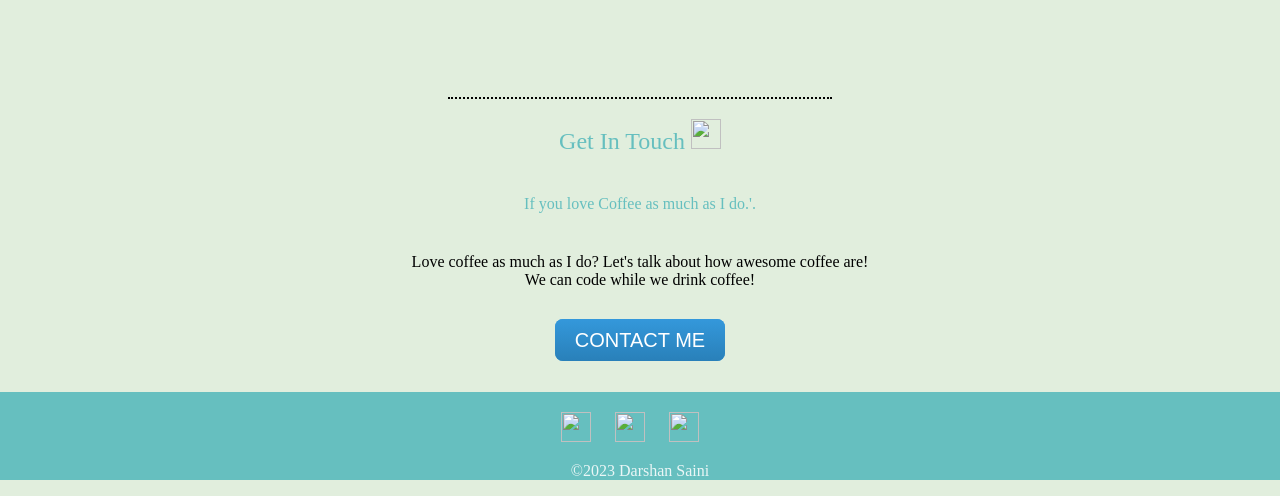
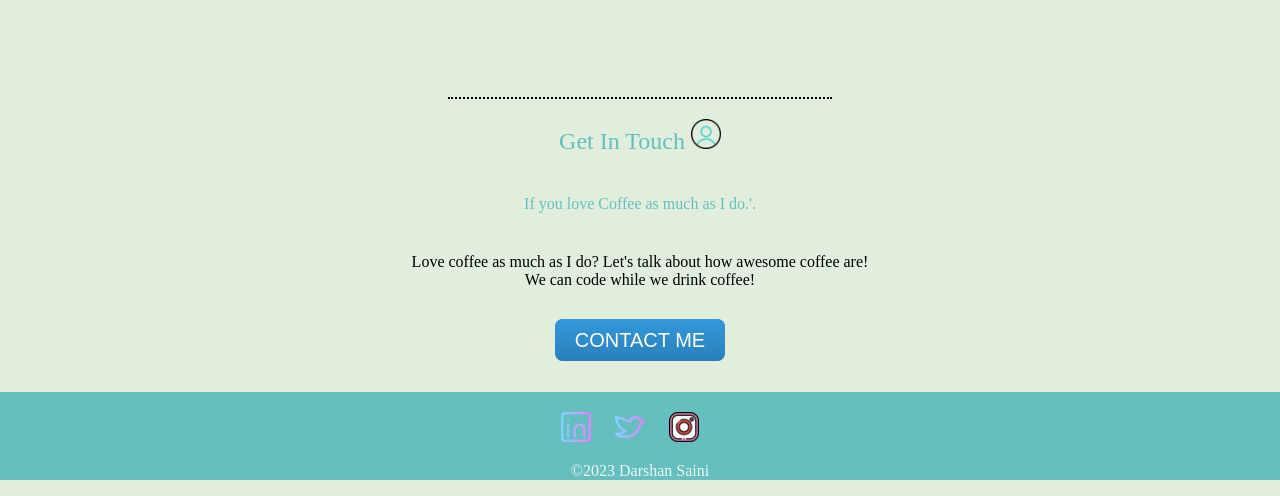
Before and after one commit to thedarshan6/Cv-new1, a plain HTML site: page index.html in a window 1280 px wide. Shown: the part 1607-2103 px from the top of the page. Drawn offline with Linux system fonts and the light colour scheme; files whose address does not match are found by name; a web font is replaced by a local one.

Commit message:
Update index.html

```diff
--- a/index.html
+++ b/index.html
@@ -47,7 +47,7 @@
     </div>
     <hr>
     <div class="contact-me">
-      <h2>Get In Touch  <img src="img/profile.png" alt="" style="width: 30px;" height="30px;"></h2>
+      <h2>Get In Touch  <img src="profile.png" alt="" style="width: 30px;" height="30px;"></h2>
       <p class="pl">If you love Coffee as much as I do.'.</p>
       <p class="pl1">Love coffee as much as I do? Let's talk about how awesome coffee are! <br>
         We can code while we drink coffee!</p>
@@ -57,11 +57,11 @@
 
 
   <div class="bottom-container">
-    <a class="footer-link" href="https://www.linkedin.com/"><img src="img/linkedin (1).png" alt="" style="width: 30px;"
+    <a class="footer-link" href="https://www.linkedin.com/"><img src="linkedin (1).png" alt="" style="width: 30px;"
         height="30px;"></a>
-    <a class="footer-link" href="https://twitter.com/"><img src="img/twitter.png" alt="" style="width: 30px;"
+    <a class="footer-link" href="https://twitter.com/"><img src="twitter.png" alt="" style="width: 30px;"
         height="30px;"></a>
-    <a class="footer-link" href="https://www.instagram.com/thedarshan/"><img src="img/instagram.png" alt=""
+    <a class="footer-link" href="https://www.instagram.com/thedarshan/"><img src="instagram.png" alt=""
         style="width: 30px;" height="30px;"></a>
     <p class="endp">©2023 Darshan Saini</p>
   </div>
```
